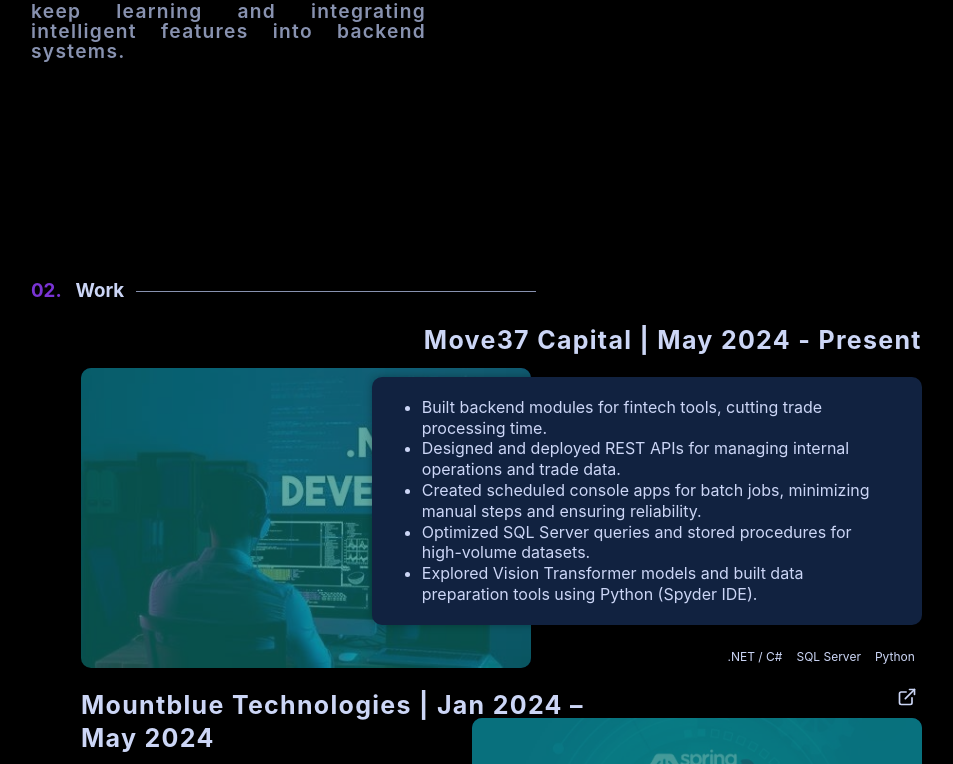
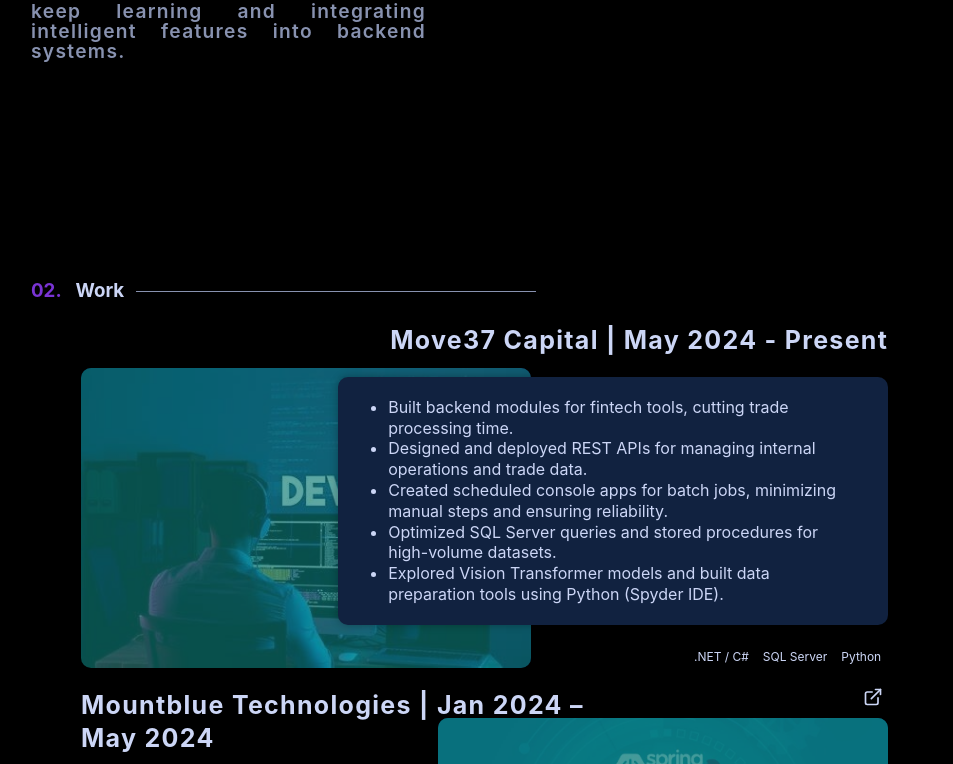
Before and after one commit to dishantdua/My-Portfolio, a React (Vite) app: page / in a window 1280 px wide. Shown: the part 1584-2348 px from the top of the page, without its empty margins (189-1142 px from the left). Built offline with nearby package versions, Linux system fonts and the light colour scheme; no server answers; a web font is replaced by a local one.

Commit message:
Added width

```diff
--- a/src/index.css
+++ b/src/index.css
@@ -701,7 +701,7 @@
 	padding: 83px 180px 0px 180px;
 }
 .work .wrapper{
-	width: 112%;
+	width: 108%;
 	height: 100%;
 }
 .work .portfolio .row{
```
